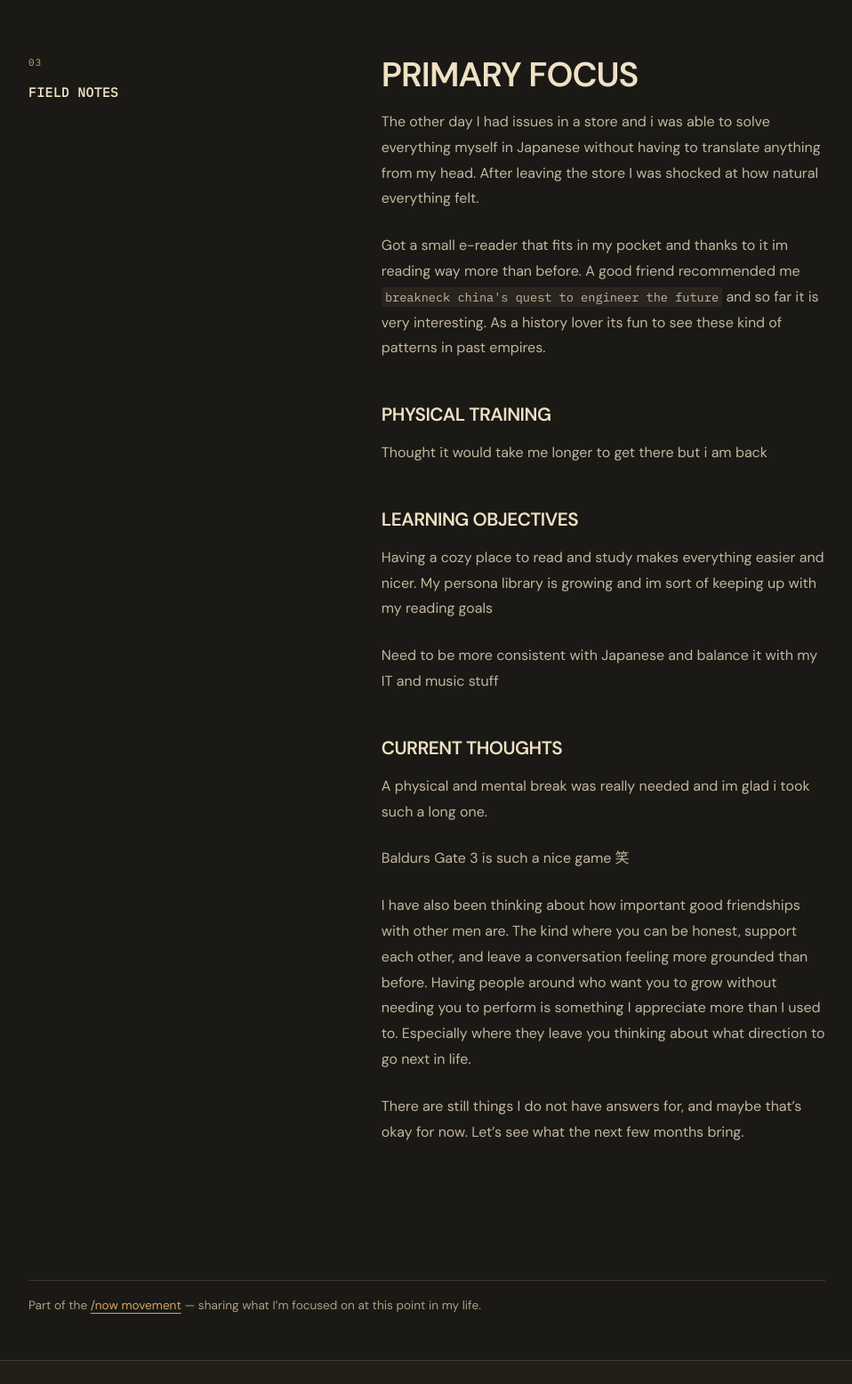
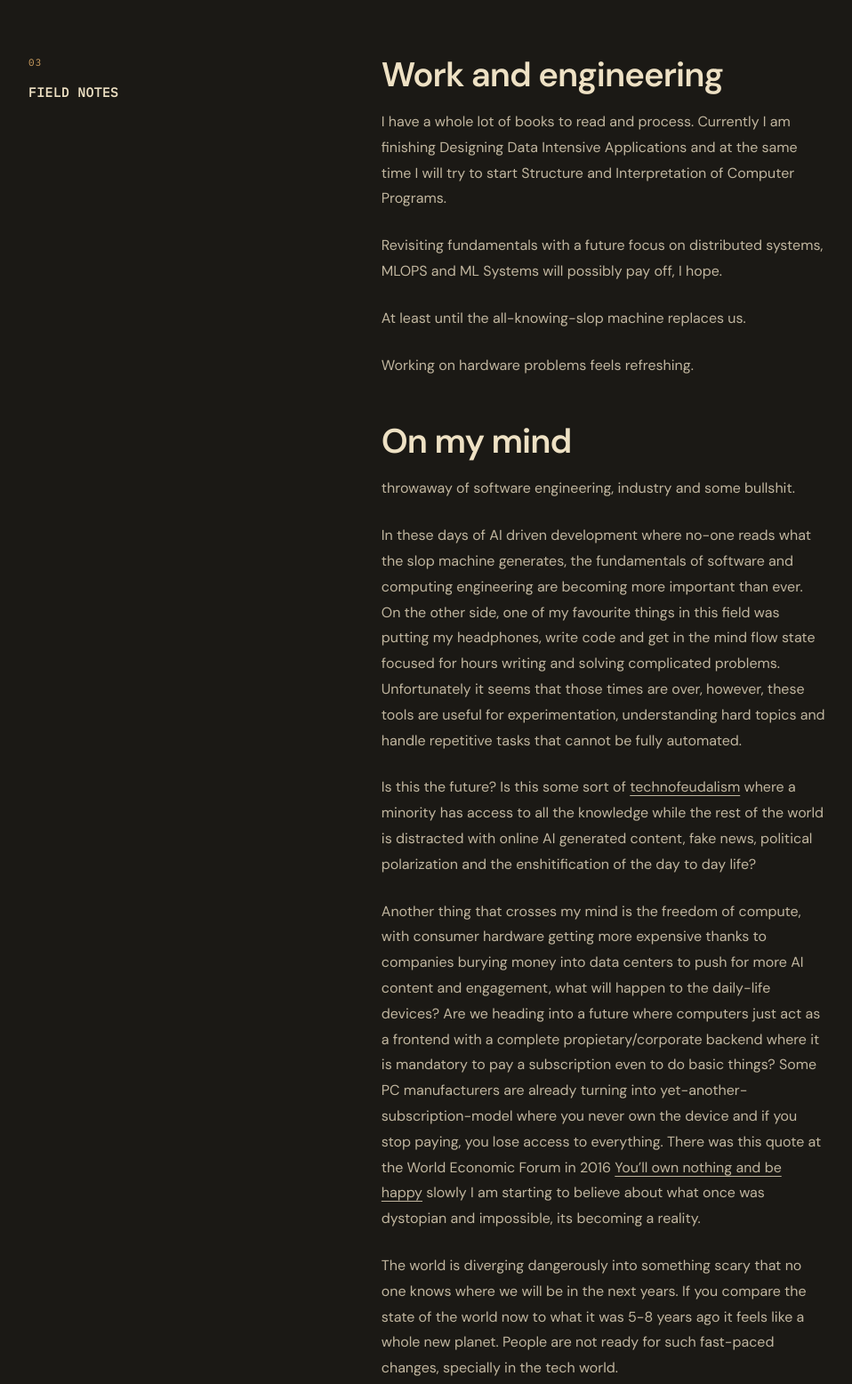
Before and after one commit to adrianvillanueva997/adrianvillanueva.com, an Astro site: page /now in a window 1280 px wide. Shown: the part 1180-2736 px from the top of the page at 89% size, without its empty margins (160-1118 px from the left). Built offline with nearby package versions, Linux system fonts and the light colour scheme; Astro itself is replaced by a stand-in of ours.

Commit message:
Update now

```diff
--- a/src/content/now.md
+++ b/src/content/now.md
@@ -1,37 +1,45 @@
 ---
 title: "NOW"
-lastUpdated: "22-09-2026"
+lastUpdated: "20-10-2026"
 preview:
-  learning: Japanese grammar and kanji
-  reading: Practical monitoring and breakneck china's quest to engineer the future
+  learning: Japanese language
+  reading: Breakneck china's quest to engineer the future
   building: ESP32 ink-screen with rust
   focus: Myself
   training: boxing + weights
 ---
 
-## PRIMARY FOCUS
+## Work and engineering
 
-The other day I had issues in a store and i was able to solve everything myself in Japanese without having to translate
-anything from my head. After leaving the store I was shocked at how natural everything felt.
+I have a whole lot of books to read and process. Currently I am finishing Designing Data Intensive Applications and at the same time I will try to start Structure and Interpretation of Computer Programs.
 
-Got a small e-reader that fits in my pocket and thanks to it im reading way more than before. A good friend recommended me `breakneck china's quest to engineer the future` and so far it is very interesting. As a history lover its fun to see these kind of patterns in past empires.
+Revisiting fundamentals with a future focus on distributed systems, MLOPS and ML Systems will possibly pay off, I hope.
 
-### PHYSICAL TRAINING
+At least until the all-knowing-slop machine replaces us.
 
-Thought it would take me longer to get there but i am back
+Working on hardware problems feels refreshing.
 
-### LEARNING OBJECTIVES
+## On my mind
 
-Having a cozy place to read and study makes everything easier and nicer. My persona library is growing and im sort of keeping up with my reading goals
+throwaway of software engineering, industry and some bullshit.
 
-Need to be more consistent with Japanese and balance it with my IT and music stuff
+In these days of AI driven development where no-one reads what the slop machine generates, the fundamentals of software and computing engineering are becoming more important than ever.
+On the other side, one of my favourite things in this field was putting my headphones, write code and get in the mind flow state focused for hours writing and solving complicated problems.
+Unfortunately it seems that those times are over, however, these tools are useful for experimentation, understanding hard topics and handle repetitive tasks that cannot be fully automated.
 
-### CURRENT THOUGHTS
+Is this the future? Is this some sort of [technofeudalism](https://www.goodreads.com/book/show/75560037-techno-feudalism) where a minority has access to all the knowledge while the
+rest of the world is distracted with online AI generated content, fake news, political polarization and the enshitification of the day to day life?
 
-A physical and mental break was really needed and im glad i took such a long one.
+Another thing that crosses my mind is the freedom of compute, with consumer hardware getting more expensive thanks to companies burying money into data centers to push for more AI content and engagement, what will happen to the daily-life devices?
+Are we heading into a future where computers just act as a frontend with a complete propietary/corporate backend where it is mandatory to pay a subscription even to do basic things?
+Some PC manufacturers are already turning into yet-another-subscription-model where you never own the device and if you stop paying, you lose access to everything.
+There was this quote at the World Economic Forum in 2016 [You'll own nothing and be happy](https://en.wikipedia.org/wiki/You%27ll_own_nothing_and_be_happy) slowly I am starting to believe about what once was dystopian and impossible, its becoming a reality.
 
-Baldurs Gate 3 is such a nice game 笑
+The world is diverging dangerously into something scary that no one knows where we will be in the next years. If you compare the state of the world now to what it was 5-8 years ago it feels like
+a whole new planet. People are not ready for such fast-paced changes, specially in the tech world.
 
-I have also been thinking about how important good friendships with other men are. The kind where you can be honest, support each other, and leave a conversation feeling more grounded than before. Having people around who want you to grow without needing you to perform is something I appreciate more than I used to. Especially where they leave you thinking about what direction to go next in life.
+What will happen to the internet? Once a tool to share creative solutions and collaborate with people, now a tool to ask you to pay for breathing and reduce your attention span.
 
-There are still things I do not have answers for, and maybe that’s okay for now. Let's see what the next few months bring.
+I have no idea, but it sucks.
+
+On the more personal side, reflecting gave me the answers I was looking for and found peace with myself.
```
